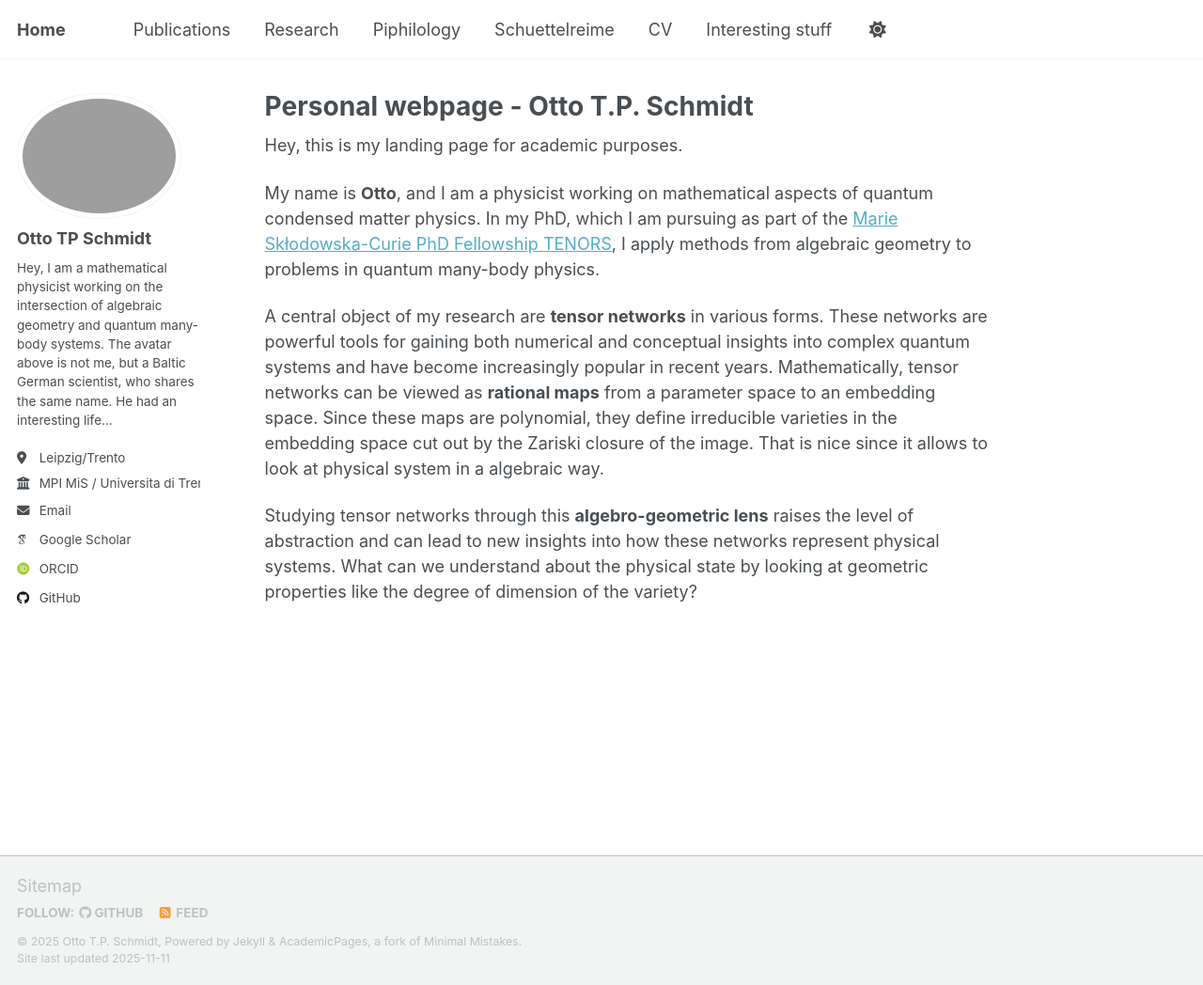
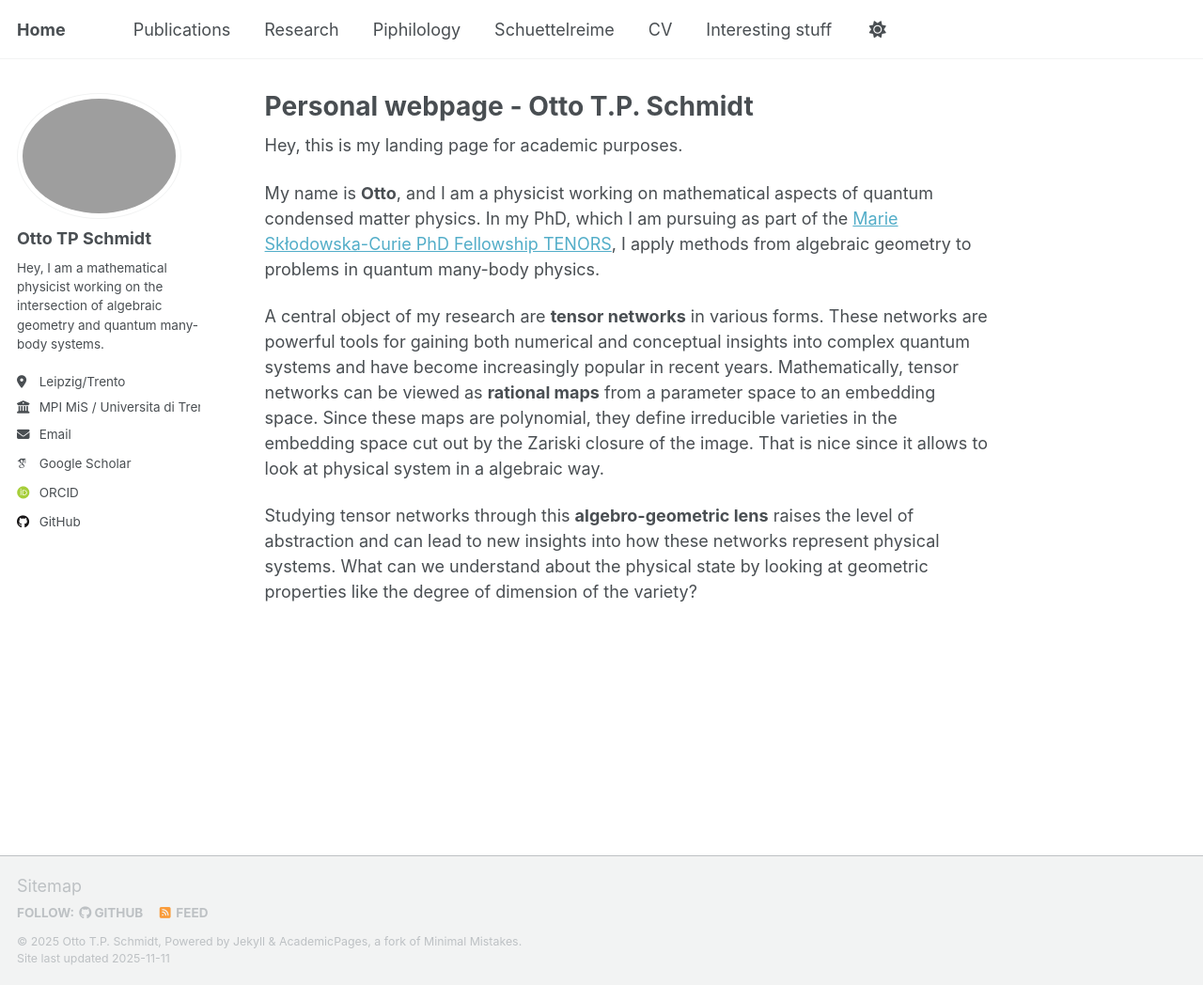
Before and after one commit to ottotpschmidt/ottotpschmidt.github.io, a Jekyll site: the page built from _pages/about.md, in a window 1280 px wide and 1048 px high. Shown: the whole window at 94% size. Built offline with Jekyll 4.4.1, drawn with Linux system fonts in a browser that asks for light colours; some web fonts are replaced; a script that is not in the unit is left out.

Commit message:
Update bio in _config.yml
Shortened bio to focus on current work.

```diff
--- a/_config.yml
+++ b/_config.yml
@@ -26,7 +26,7 @@ author:
   avatar           : "OTPS_TENORS.jpg"
   name             : "Otto TP Schmidt"
   pronouns         : # example: "she/her"
-  bio              : "Hey, I am a mathematical physicist working on the intersection of algebraic geometry and quantum many-body systems. The avatar above is not me, but a Baltic German scientist, who shares the same name. He had an interesting life... "  # A short bio to display in the sidebar
+  bio              : "Hey, I am a mathematical physicist working on the intersection of algebraic geometry and quantum many-body systems."  # A short bio to display in the sidebar
   location         : "Leipzig/Trento"
   employer         : "MPI MiS / Universita di Trento"
   position         : "PhD Student"
```
